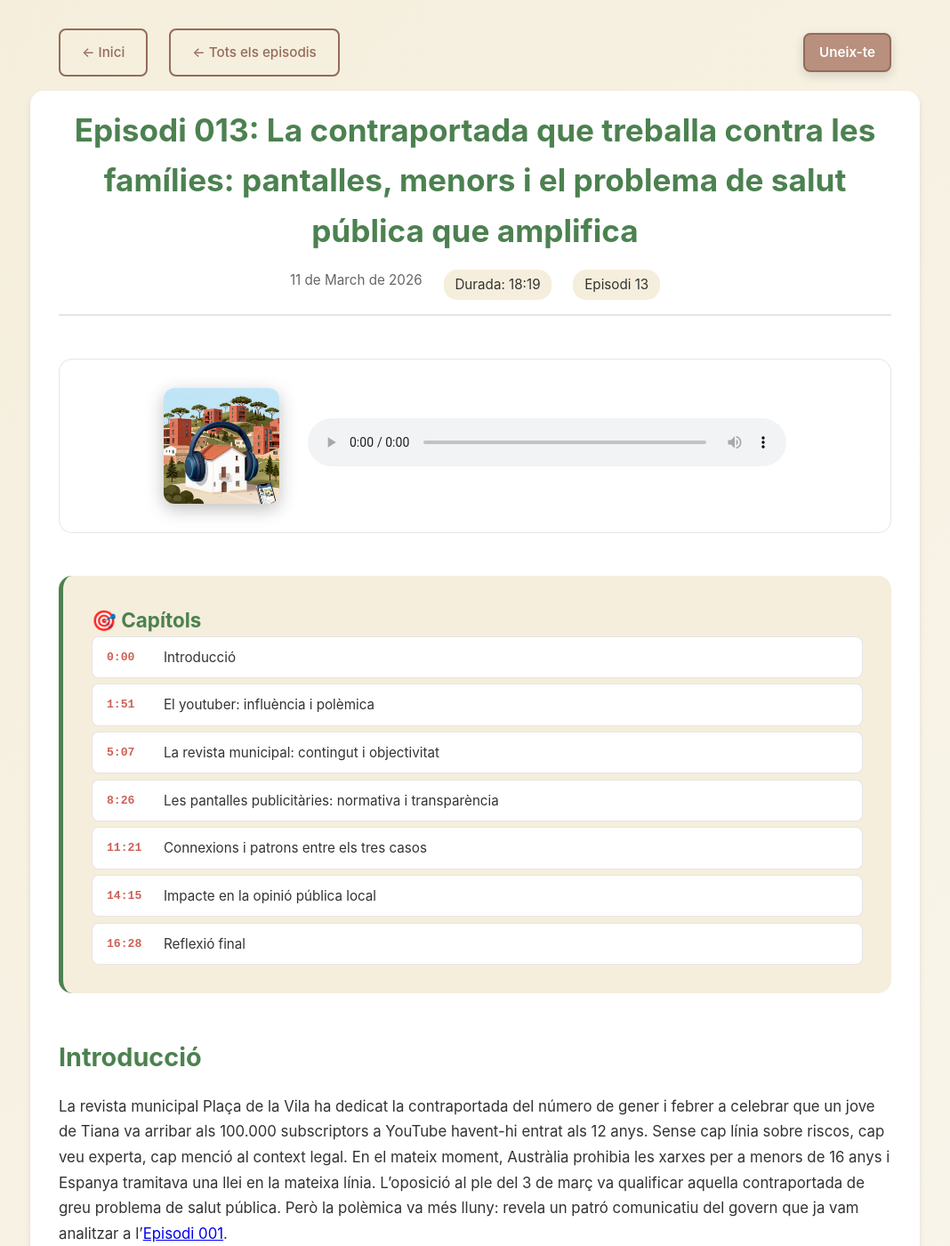
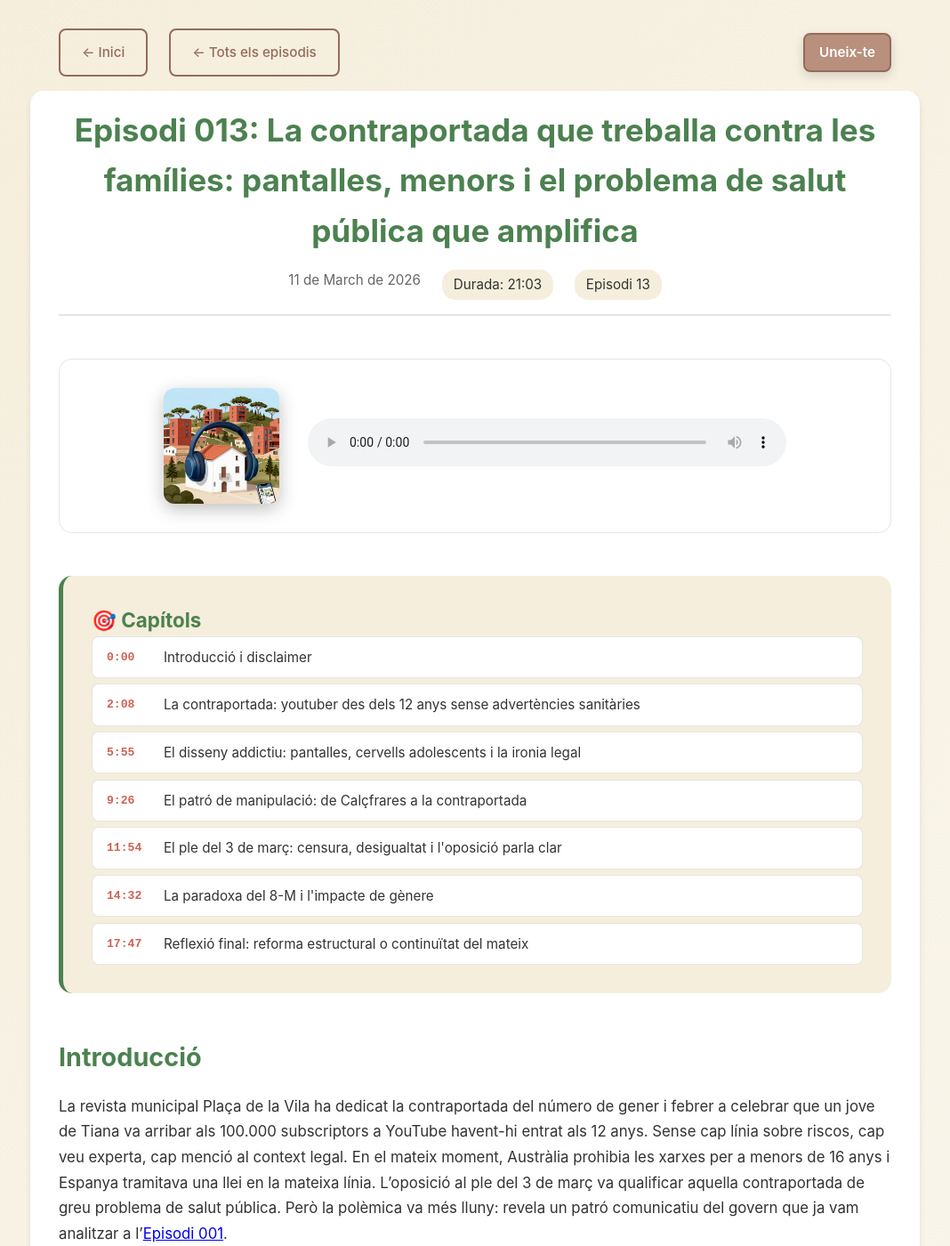
Before and after one commit to cangaieta/podcast, a Jekyll site: the page built from _episodes/013-youtuber-revista-pantalles.md, in a window 1280 px wide and 1400 px high. Shown: the whole window at 89% size, without its empty margins (106-1174 px from the left). Built offline with Jekyll 4.4.1, drawn with Linux system fonts in a browser that asks for light colours.

Commit message:
Episodi 013: capítols JSON, transcripcions i ajustos

```diff
--- a/_episodes/013-youtuber-revista-pantalles.md
+++ b/_episodes/013-youtuber-revista-pantalles.md
@@ -10,9 +11,12 @@ description: "La contraportada de la revista municipal Plaça de la Vila dedica
   al ple del 3 de març qualifica l'article d'un greu problema de salut pública i
   denuncia censura i desigualtat de tracte a la revista. Una anàlisi del patró comunicatiu
   del govern i del dany real que fa a les famílies que intenten protegir els seus fills."
-duration: '18:19'
+duration: '21:03'
 episode_number: 13
 season: 1
+soundbite_duration: 68.0
+soundbite_start: 872.0
+soundbite_title: "La paradoxa del 8-M: posposa igualtat als carrers i promou pantalles danyines per a les noies"
 sources:
 - title: "Videoacta del Ple Municipal del 3 de març de 2026"
   url: "https://www.youtube.com/live/AG9qYugT0HA"
@@ -77,14 +81,9 @@ sources:
 - title: "Transcripció automàtica de l'episodi"
   url: "/podcast/sources/013-youtuber-revista-pantalles-transcripcio.txt"
   description: "Transcripció completa generada amb OpenAI Whisper (model large-v3)"
+thumbnail: "/assets/thumbnails/013-youtuber-revista-pantalles.png"
 title: "Episodi 013: La contraportada que treballa contra les famílies: pantalles,
   menors i el problema de salut pública que amplifica"
-
-chapters_file: "013-youtuber-revista-pantalles-chapters.json"
-soundbite_start: 307.9
-soundbite_duration: 45
-soundbite_title: "La revista municipal: informació o relacions públiques?"
-thumbnail: "/assets/thumbnails/013-youtuber-revista-pantalles.png"
 ---
 
 ## Introducció
--- a/scripts/upload_to_archive.py
+++ b/scripts/upload_to_archive.py
@@ -147,7 +147,7 @@ EPISODIS = [
         "title": "Episodi 013: La contraportada que treballa contra les famílies: pantalles, menors i el problema de salut pública que amplifica",
         "description": "La contraportada de la revista municipal Plaça de la Vila celebra que un jove de Tiana va arribar als 100.000 subscriptors a YouTube havent-hi entrat als 12 anys, sense cap context mèdic ni advertències. En el mateix moment, Austràlia, França i Espanya legislen per prohibir les xarxes per a menors de 16 anys. L'oposició al ple del 3 de març ho qualifica de greu problema de salut pública i denuncia censura i desigualtat de tracte a la revista.",
         "date": "2026-03-11",
-        "duration": "18:19",
+        "duration": "21:03",
         "tags": ["podcast", "tiana", "ajuntament", "can gaieta", "catalunya", "notebooklm", "pantalles", "menors", "salut publica", "youtube", "xarxes socials", "revista municipal", "placa de la vila", "pediatria", "dark patterns", "ple municipal"]
     }
 ]
--- a/sources/013-youtuber-revista-pantalles-chapters.json
+++ b/sources/013-youtuber-revista-pantalles-chapters.json
@@ -1,33 +1,35 @@
 {
   "version": "1.2.0",
+  "podcastName": "Podcast Associació Veïnal Can Gaietà",
+  "title": "Episodi 013: La contraportada que treballa contra les famílies: pantalles, menors i el problema de salut pública que amplifica",
   "chapters": [
     {
-      "startTime": 0.0,
-      "title": "Introducció"
+      "startTime": 0,
+      "title": "Introducció i disclaimer"
     },
     {
-      "startTime": 111.5,
-      "title": "El youtuber: influència i polèmica"
+      "startTime": 128,
+      "title": "La contraportada: youtuber des dels 12 anys sense advertències sanitàries"
     },
     {
-      "startTime": 307.9,
-      "title": "La revista municipal: contingut i objectivitat"
+      "startTime": 355,
+      "title": "El disseny addictiu: pantalles, cervells adolescents i la ironia legal"
     },
     {
-      "startTime": 506.5,
-      "title": "Les pantalles publicitàries: normativa i transparència"
+      "startTime": 566,
+      "title": "El patró de manipulació: de Calçfrares a la contraportada"
     },
     {
-      "startTime": 681.3,
-      "title": "Connexions i patrons entre els tres casos"
+      "startTime": 714,
+      "title": "El ple del 3 de març: censura, desigualtat i l'oposició parla clar"
     },
     {
-      "startTime": 855.9,
-      "title": "Impacte en la opinió pública local"
+      "startTime": 872,
+      "title": "La paradoxa del 8-M i l'impacte de gènere"
     },
     {
-      "startTime": 988.9,
-      "title": "Reflexió final"
+      "startTime": 1067,
+      "title": "Reflexió final: reforma estructural o continuïtat del mateix"
     }
   ]
 }
```
Also changed, not shown: other parts of _episodes/013-youtuber-revista-pantalles.md (+2 -1 lines), sources/013-youtuber-revista-pantalles-transcripcio.txt (+2 -2 lines), 1 other file.
